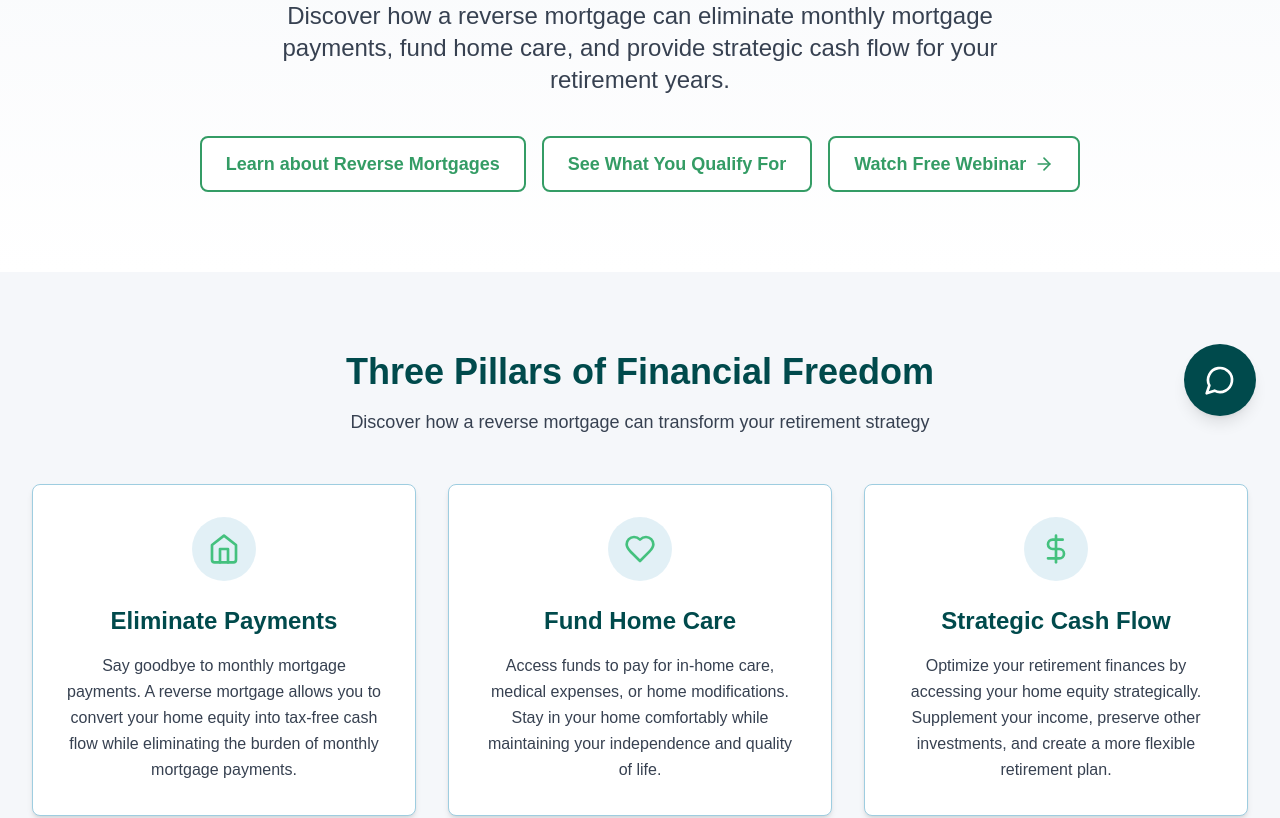
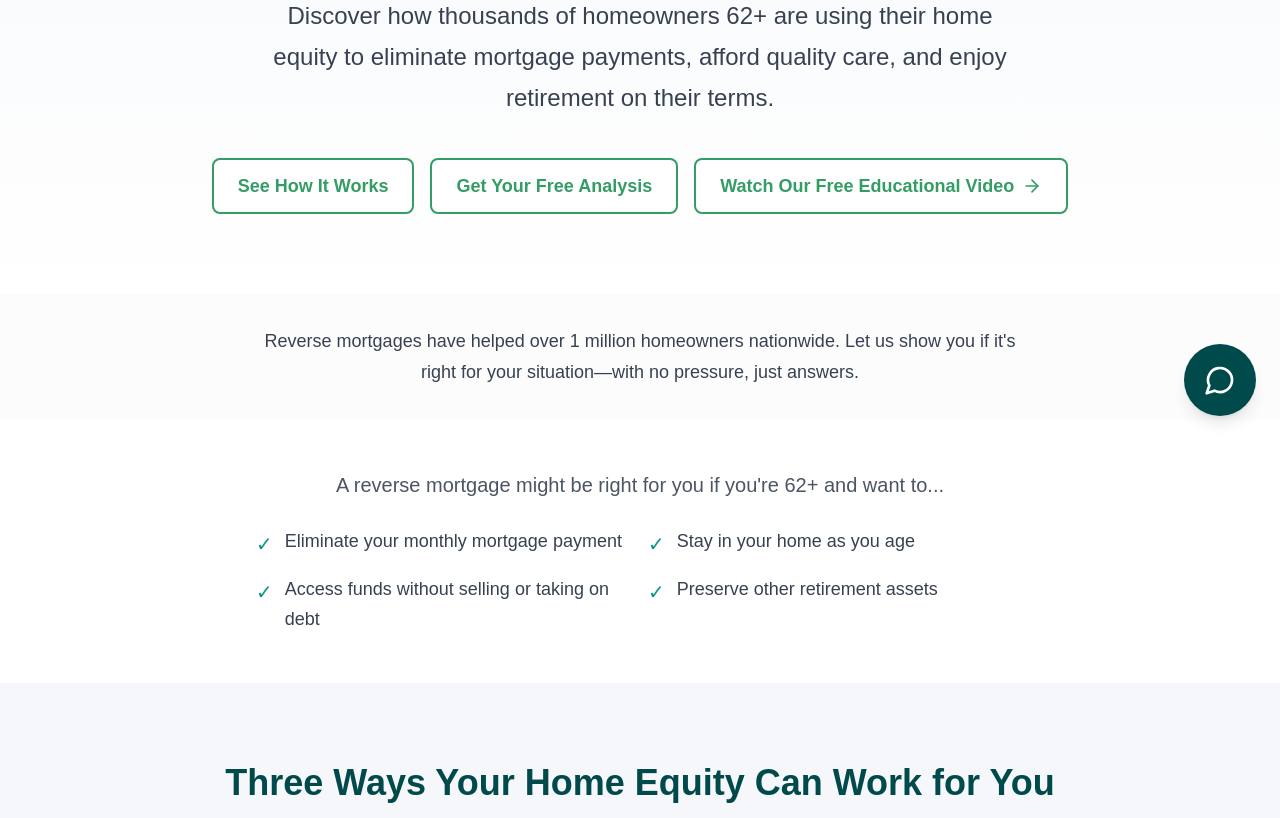
Before and after one commit to ascentcre/HomeEquityNavigator, a Next.js app: page / in a window 1280 px wide. Shown: the part 360-1178 px from the top of the page. Built offline with nearby package versions, Linux system fonts and the light colour scheme.

Commit message:
Changed home page to be more senior friendly and educational.

```diff
--- a/app/page.js
+++ b/app/page.js
@@ -5,18 +5,18 @@ export default function Home() {
   const pillars = [
     {
       icon: HomeIcon,
-      title: 'Eliminate Payments',
-      description: 'Say goodbye to monthly mortgage payments. A reverse mortgage allows you to convert your home equity into tax-free cash flow while eliminating the burden of monthly mortgage payments.',
+      title: 'Stop Making Monthly Payments',
+      description: 'Imagine not having to budget for your mortgage every month. A reverse mortgage converts your home equity into available funds—and you never make another monthly mortgage payment as long as you live in your home.',
     },
     {
       icon: Heart,
-      title: 'Fund Home Care',
-      description: 'Access funds to pay for in-home care, medical expenses, or home modifications. Stay in your home comfortably while maintaining your independence and quality of life.',
+      title: 'Pay for Care & Stay Home',
+      description: "Whether it's hiring help around the house, covering medical expenses, or making modifications so you can age in place safely, your home equity can fund the care you need without depleting your savings.",
     },
     {
       icon: DollarSign,
-      title: 'Strategic Cash Flow',
-      description: 'Optimize your retirement finances by accessing your home equity strategically. Supplement your income, preserve other investments, and create a more flexible retirement plan.',
+      title: 'Access Funds When You Need Them',
+      description: "Use your equity to supplement Social Security, help family members, handle unexpected expenses, or simply enjoy retirement. You've earned this security—now you can access it.",
     },
   ];
 
@@ -24,14 +24,49 @@ export default function Home() {
     <div>
       <Hero />
 
+      {/* Trust Element */}
+      <div className="text-center py-8 px-4 bg-gray-50/50">
+        <p className="text-lg text-gray-700 max-w-3xl mx-auto" style={{ lineHeight: '1.7', fontSize: '18px' }}>
+          Reverse mortgages have helped over 1 million homeowners nationwide.
+          Let us show you if it's right for your situation—with no pressure, just answers.
+        </p>
+      </div>
+
+      {/* Who This Helps Section */}
+      <section className="py-12 px-4 bg-white">
+        <div className="max-w-4xl mx-auto">
+          <p className="text-xl text-gray-600 mb-6 text-center" style={{ lineHeight: '1.7', fontSize: '20px' }}>
+            A reverse mortgage might be right for you if you're 62+ and want to...
+          </p>
+          <div className="grid md:grid-cols-2 gap-4 max-w-3xl mx-auto">
+            <div className="flex items-start gap-3">
+              <span className="text-teal-600 text-xl mt-1" aria-hidden="true">✓</span>
+              <p className="text-gray-700" style={{ lineHeight: '1.7', fontSize: '18px' }}>Eliminate your monthly mortgage payment</p>
+            </div>
+            <div className="flex items-start gap-3">
+              <span className="text-teal-600 text-xl mt-1" aria-hidden="true">✓</span>
+              <p className="text-gray-700" style={{ lineHeight: '1.7', fontSize: '18px' }}>Stay in your home as you age</p>
+            </div>
+            <div className="flex items-start gap-3">
+              <span className="text-teal-600 text-xl mt-1" aria-hidden="true">✓</span>
+              <p className="text-gray-700" style={{ lineHeight: '1.7', fontSize: '18px' }}>Access funds without selling or taking on debt</p>
+            </div>
+            <div className="flex items-start gap-3">
+              <span className="text-teal-600 text-xl mt-1" aria-hidden="true">✓</span>
+              <p className="text-gray-700" style={{ lineHeight: '1.7', fontSize: '18px' }}>Preserve other retirement assets</p>
+            </div>
+          </div>
+        </div>
+      </section>
+
       {/* Three Pillars Section */}
       <section className="py-20 px-4 sm:px-6 lg:px-8 bg-soft-gray" aria-label="Benefits of reverse mortgages">
         <div className="max-w-7xl mx-auto">
           <h2 className="text-3xl sm:text-4xl font-serif font-bold text-teal text-center mb-4">
-            Three Pillars of Financial Freedom
+            Three Ways Your Home Equity Can Work for You
           </h2>
-          <p className="text-lg text-gray-700 text-center mb-12 max-w-2xl mx-auto">
-            Discover how a reverse mortgage can transform your retirement strategy
+          <p className="text-lg text-gray-700 text-center mb-12 max-w-2xl mx-auto" style={{ lineHeight: '1.7', fontSize: '18px' }}>
+            See how homeowners like you are using reverse mortgages to improve their retirement
           </p>
 
           <div className="grid grid-cols-1 md:grid-cols-3 gap-8">
@@ -50,7 +85,7 @@ export default function Home() {
                   <h3 className="text-2xl font-serif font-bold text-teal mb-4 text-center">
                     {pillar.title}
                   </h3>
-                  <p className="text-base text-gray-700 leading-relaxed text-center">
+                  <p className="text-base text-gray-700 text-center" style={{ lineHeight: '1.7', fontSize: '17px' }}>
                     {pillar.description}
                   </p>
                 </div>
--- a/components/Hero.js
+++ b/components/Hero.js
@@ -8,38 +8,34 @@ export default function Hero() {
     <section className="bg-gradient-to-b from-soft-gray to-white py-20 px-4 sm:px-6 lg:px-8">
       <div className="max-w-4xl mx-auto text-center">
         <h1 className="text-4xl sm:text-5xl md:text-6xl font-serif font-bold text-teal mb-4 leading-tight">
-          Turn Your Home Equity into Cash Flow
+          Stay in the Home You Love—Without the Monthly Mortgage Payment
         </h1>
-        <h2 className="text-2xl sm:text-3xl md:text-4xl font-serif font-semibold text-teal mb-6">
-          And Stay in the Home You Love.
-        </h2>
-        <p className="text-xl sm:text-2xl text-gray-700 mb-10 leading-relaxed max-w-3xl mx-auto">
-          Discover how a reverse mortgage can eliminate monthly mortgage payments,
-          fund home care, and provide strategic cash flow for your retirement years.
+        <p className="text-xl sm:text-2xl text-gray-700 mb-10 leading-relaxed max-w-3xl mx-auto" style={{ lineHeight: '1.7' }}>
+          Discover how thousands of homeowners 62+ are using their home equity to eliminate mortgage payments, afford quality care, and enjoy retirement on their terms.
         </p>
         <div className="flex flex-col sm:flex-row gap-4 justify-center items-center">
           <Link
             href="/guides"
             className="btn-secondary inline-flex items-center gap-2"
-            aria-label="Learn about Reverse Mortgages"
+            aria-label="See How It Works"
           >
-            Learn about Reverse Mortgages
+            See How It Works
           </Link>
           <Link
             href="/calculate"
             className="btn-secondary inline-flex items-center gap-2"
-            aria-label="See what you qualify for"
+            aria-label="Get Your Free Analysis"
           >
-            See What You Qualify For
+            Get Your Free Analysis
           </Link>
           <a
             href="https://reversemortgageseminar.net/justin"
             target="_blank"
             rel="noopener noreferrer"
             className="btn-secondary inline-flex items-center gap-2"
-            aria-label="Watch free reverse mortgage webinar with Michael Pankow"
+            aria-label="Watch Our Free Educational Video"
           >
-            Watch Free Webinar
+            Watch Our Free Educational Video
             <ArrowRight className="h-5 w-5" aria-hidden="true" />
           </a>
         </div>
--- a/components/Navbar.js
+++ b/components/Navbar.js
@@ -94,7 +94,7 @@ export default function Navbar() {
               className="block px-4 py-3 text-gray-700 hover:bg-soft-gray rounded-lg font-medium text-lg"
               onClick={() => setIsOpen(false)}
             >
-              Calculate Benefits
+              Get Your Report
             </Link>
             <a
               href="https://calendly.com/justin-castro-texanabank/reverse-mortgage-discussion"
```
